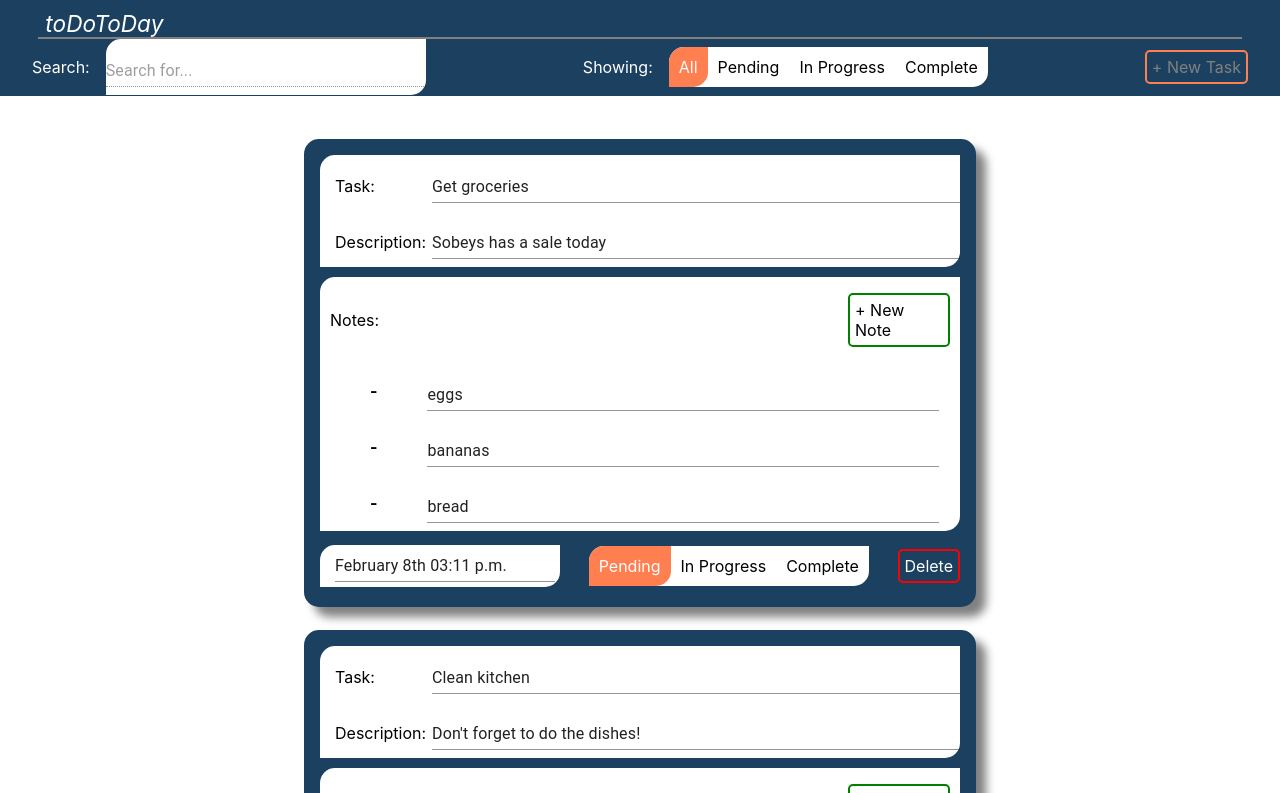
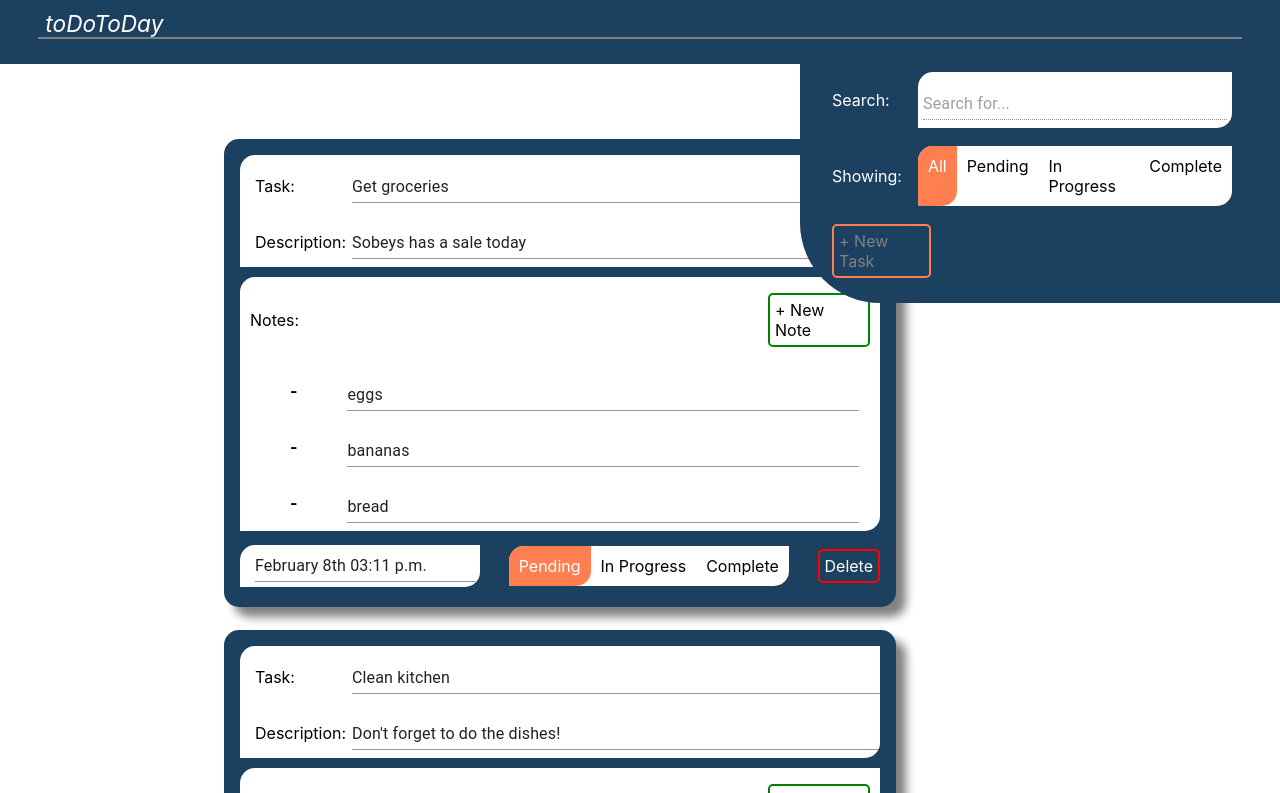
Before and after one commit to ojripley/todoList, a React (Create React App) app in the folder client/: page / in a window 1280 px wide. Shown: the top 793 px of the page. Built offline with nearby package versions, Linux system fonts and the light colour scheme.

Commit message:
move nav controls to side

```diff
--- a/client/src/App.js
+++ b/client/src/App.js
@@ -58,7 +58,7 @@ function App() {
   const [searchTerm, setSearchTerm] = useState('');
 
   const matchesSearchTerm = function(todo) {
-    if(todo.title.toLowerCase().includes(searchTerm.toLowerCase()) || todo.description.toLowerCase.includes(searchTerm.toLowerCase())) {
+    if(todo.title.toLowerCase().includes(searchTerm.toLowerCase()) || todo.description.toLowerCase().includes(searchTerm.toLowerCase())) {
       return true;
     };
     return false;
--- a/client/src/components/Nav.js
+++ b/client/src/components/Nav.js
@@ -32,16 +32,16 @@ export default function Nav(props) {
         <div id={'search'}>
           <p id={'search-text'}>Search:</p>
           <div id={'search-box-container'}>
-            <EditableText id={'search-box'} width={'20em'} multiline={false} setValue={props.setSearchTerm} defaultText={'Search for...'}></EditableText>
+            <EditableText id={'search-box'} width={'19em'} multiline={false} setValue={props.setSearchTerm} defaultText={'Search for...'}></EditableText>
           </div>
         </div>
         <div id={'filter-toggle'}>
           <p id={'filter-toggle-text'}>Showing:</p>
           <div id={'filter-toggle-options'}>
-             <text className={'filter-button'} id={props.filter === 'all' ? 'selected' : 'not-selected'} onClick={() => props.setFilter('all')}>All</text>
-             <text className={'filter-button'} id={props.filter === 'pending' ? 'selected' : 'not-selected'} onClick={() => props.setFilter('pending')}>Pending</text>
-             <text className={'filter-button'} id={props.filter === 'in progress' ? 'selected' : 'not-selected'} onClick={() => props.setFilter('in progress')}>In Progress</text>
-             <text className={'filter-button'} id={props.filter === 'complete' ? 'selected' : 'not-selected'} onClick={() => props.setFilter('complete')}>Complete</text>
+            <text className={'filter-button'} id={props.filter === 'all' ? 'selected' : 'not-selected'} onClick={() => props.setFilter('all')}>All</text>
+            <text className={'filter-button'} id={props.filter === 'pending' ? 'selected' : 'not-selected'} onClick={() => props.setFilter('pending')}>Pending</text>
+            <text className={'filter-button'} id={props.filter === 'in progress' ? 'selected' : 'not-selected'} onClick={() => props.setFilter('in progress')}>In Progress</text>
+            <text className={'filter-button'} id={props.filter === 'complete' ? 'selected' : 'not-selected'} onClick={() => props.setFilter('complete')}>Complete</text>
           </div>
         </div>
         <text id={'new-todo-button'} onClick={handleNewToDo}>+ New Task</text>
--- a/client/src/styles/App.scss
+++ b/client/src/styles/App.scss
@@ -4,6 +4,7 @@
   flex-wrap: 1;
   align-items: center;
   overflow: -moz-scrollbars-none;
+  margin-right: 10em;
 
   #todo-container{
     display: flex;
--- a/client/src/styles/Nav.scss
+++ b/client/src/styles/Nav.scss
@@ -1,6 +1,6 @@
 #nav {
   background-color: #1c4060;
-  height: 6em;
+  height: 4em;
   width: 100vw;
   position: fixed;
   z-index: 2;
@@ -23,19 +23,28 @@
 
   #nav-controls{
     display: flex;
-    justify-content: space-between;
-    align-items: center;
+    flex-direction: column;
+    justify-content: space-around;
+    padding-left: 2em;
+    padding-bottom: 1em;
+    background-color: #1c4060;
+    margin-top: 1.5em;
+    float: right;
+    width: 28em;
+    height: 14em;
+    border-bottom-left-radius: 80px;
     color: white;
-    margin-left: 2em;
-    margin-right: 2em;
 
     #search{
       display: flex;
+      justify-content: space-between;
       align-items: center;
 
       #search-box-container{
         margin-right: 3em;
         margin-left: 1em;
+        padding-left: 5px;
+        padding-right: 5px;
         background-color: white;
         border-top-left-radius: 15px;
         border-bottom-right-radius: 15px;
@@ -45,7 +54,7 @@
     #filter-toggle{
       display: flex;
       align-items: center;
-    }
+      justify-content: space-between;
 
       #filter-toggle-options{
         margin-right: 3em;
@@ -72,6 +81,7 @@
           cursor: pointer;
         }
       }
+    }
 
     #new-todo-button{
       color: grey;
@@ -81,11 +91,13 @@
       border-radius: 5px;
       margin-bottom: none;
       padding: 5px;
+      width: 19%;
     }
 
     #new-todo-button:hover{
       color: white;
       cursor: pointer;
     }
+
   }
 }
```
Lines whose indentation alone changed are shown as unchanged.
